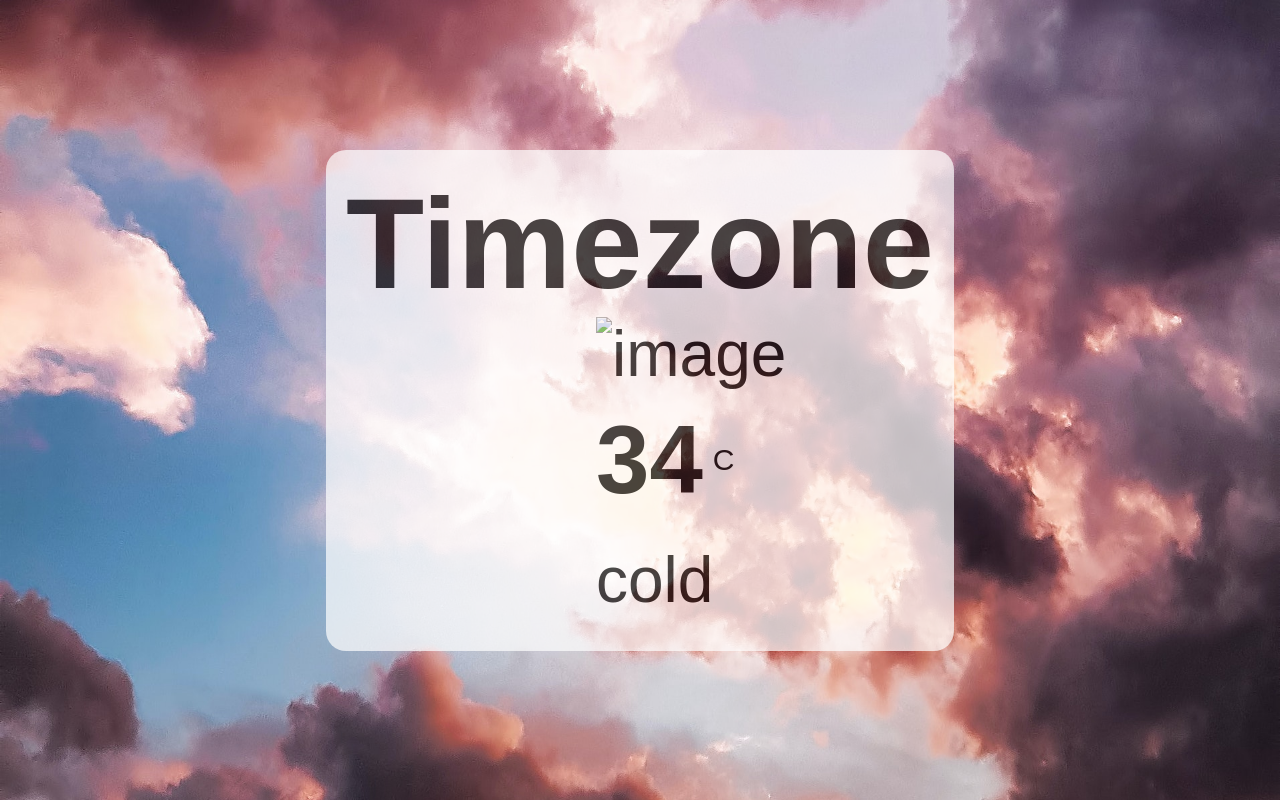
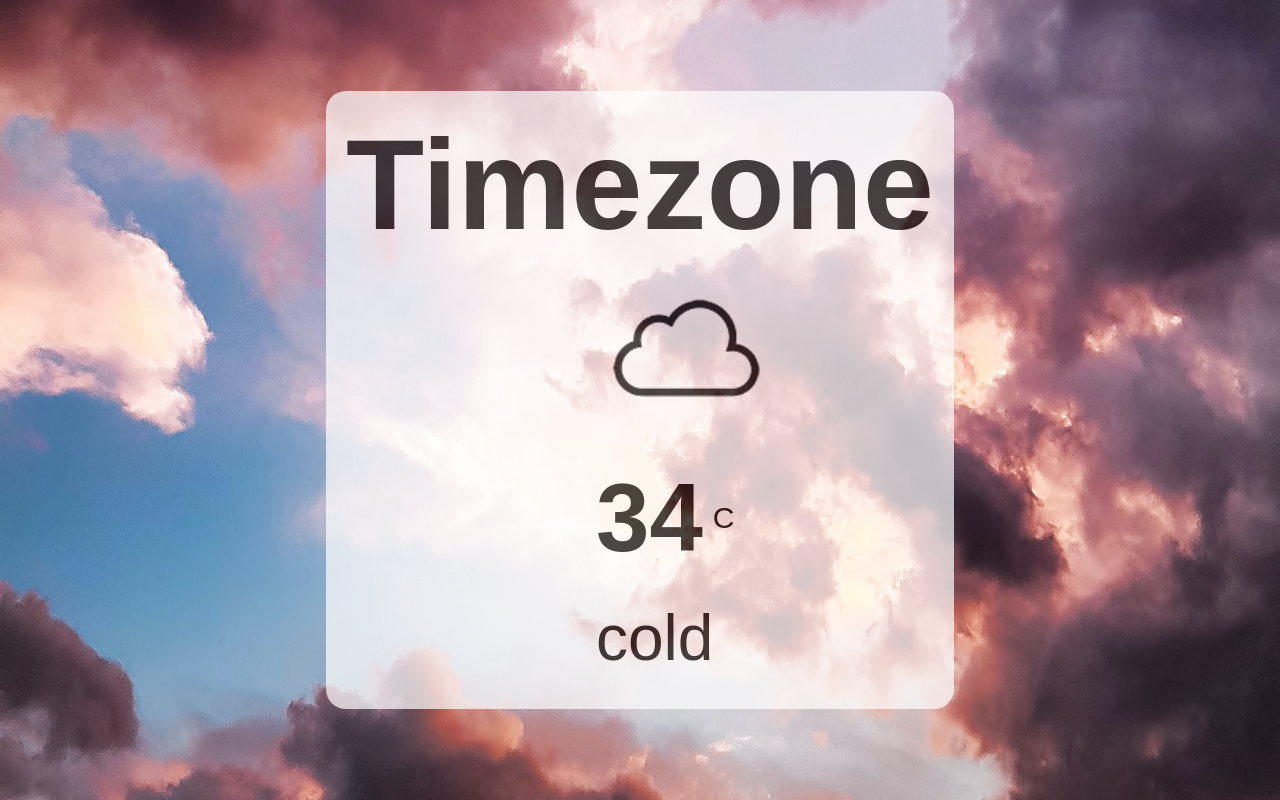
Before and after one commit to gmontague33/gmontague33.github.io, a plain HTML site: page Weather.html in a window 1280 px wide. Drawn offline with Linux system fonts and the light colour scheme.

Commit message:
Update Weather.html

```diff
--- a/Weather.html
+++ b/Weather.html
@@ -13,7 +13,7 @@
     <div class="weather-box">
     <div class="location">
         <h1 class="location-city">Timezone</h1>
-        <img src="icons\04d.png" alt="image">
+        <img src="04d.png" alt="image">
     </div>
     <div class="temperature">
         <div class="degree-section">
```
